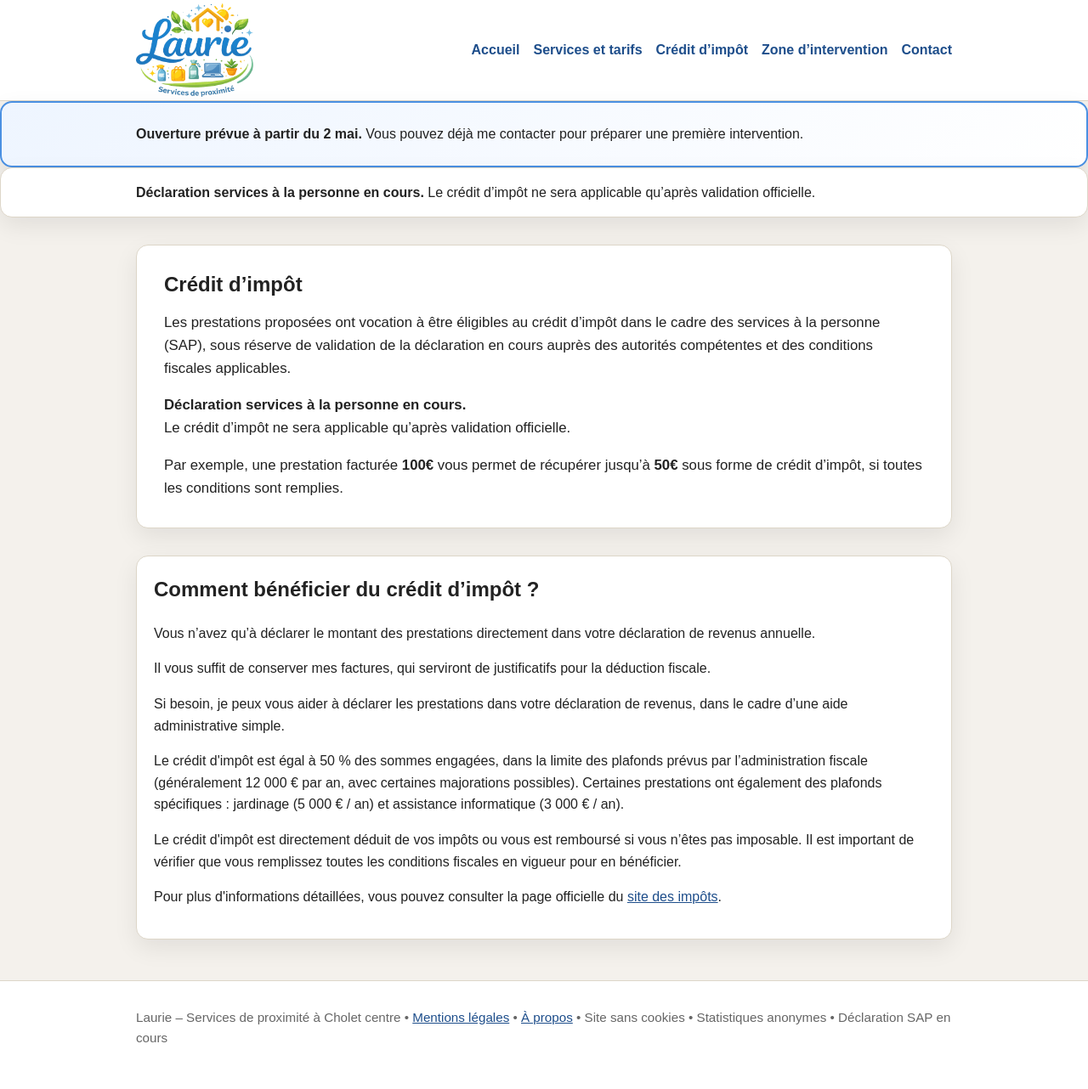
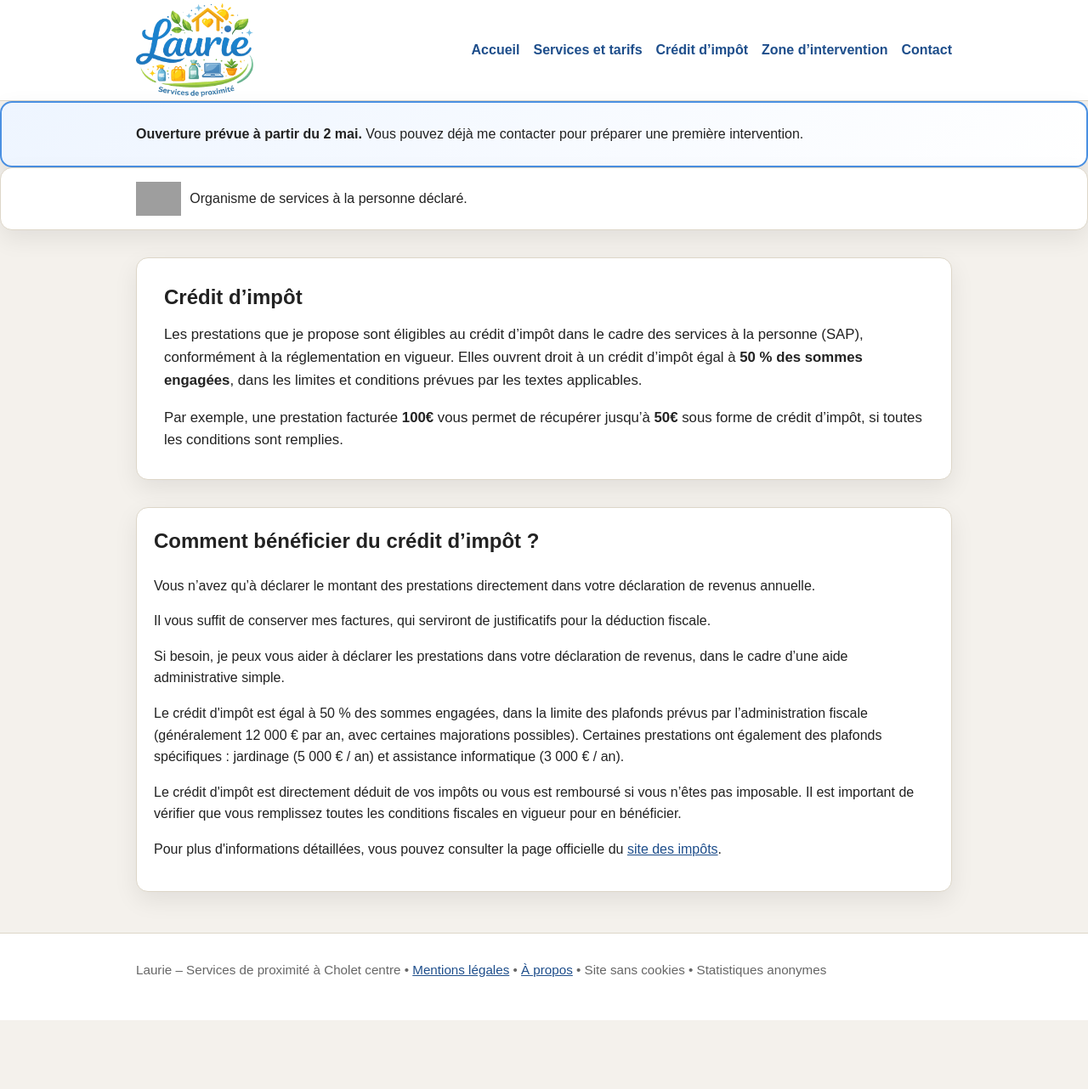
Before and after one commit to Laurie-services/laurie-services.github.io, a Jekyll site: the page built from credit-impot.html, in a window 1280 px wide. Shown: the whole page at 85% size. Built offline with Jekyll 4.4.1, drawn with Linux system fonts in a browser that asks for light colours; after the commit the page ends 1201 px from its top, so only the background shows below that; grey boxes are pictures that could not be loaded.

```diff
--- a/_config.yml
+++ b/_config.yml
@@ -14,4 +14,4 @@ plugins: []
 
 # Flag utilisé pour afficher un message de pré-lancement dans le layout
 prelaunch: true
-sap_validated: false
+sap_validated: true
--- a/_layouts/default.html
+++ b/_layouts/default.html
@@ -53,7 +53,20 @@
     </div>
     {% endif %}
 
-    {% unless site.sap_validated %}
+    {% if site.sap_validated %}
+    <div class="notice" style="margin: 0;">
+      <div class="container" style="display: flex; align-items: center; gap: 10px;">
+        <img
+          src="{{ '/images/sap.jpg' | relative_url }}"
+          alt="Services à la personne"
+          style="height: 40px;"
+        >
+        <p style="margin: 0;">
+          Organisme de services à la personne déclaré.
+        </p>
+      </div>
+    </div>
+    {% else %}
     <div class="notice" style="margin: 0;">
       <div class="container">
         <p style="margin: 0;">
@@ -62,7 +75,7 @@
         </p>
       </div>
     </div>
-    {% endunless %}
+    {% endif %}
 
     <main class="site-main">
       <div class="container">
```
Also changed, not shown: images/logo-sap.jpg (added).
